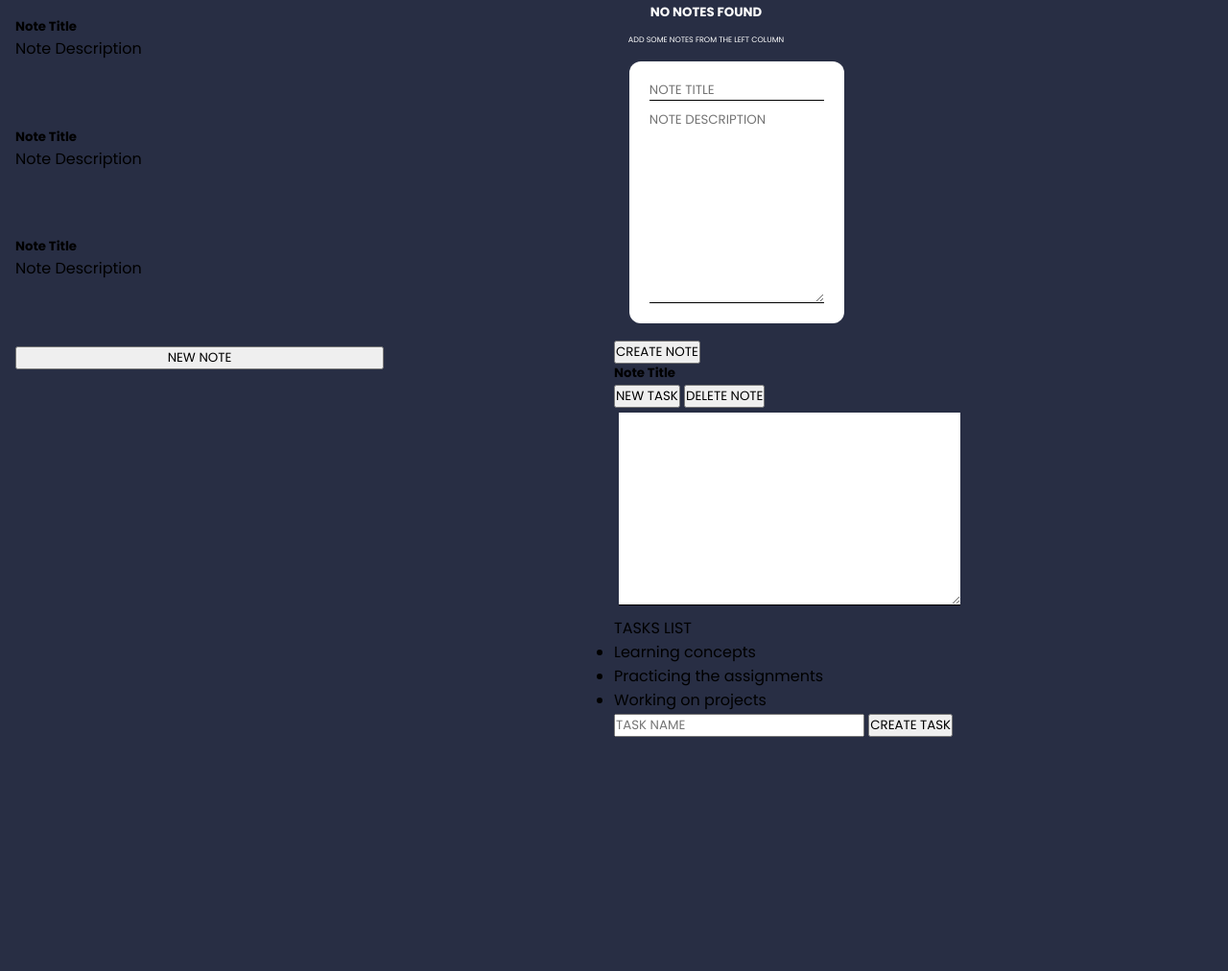
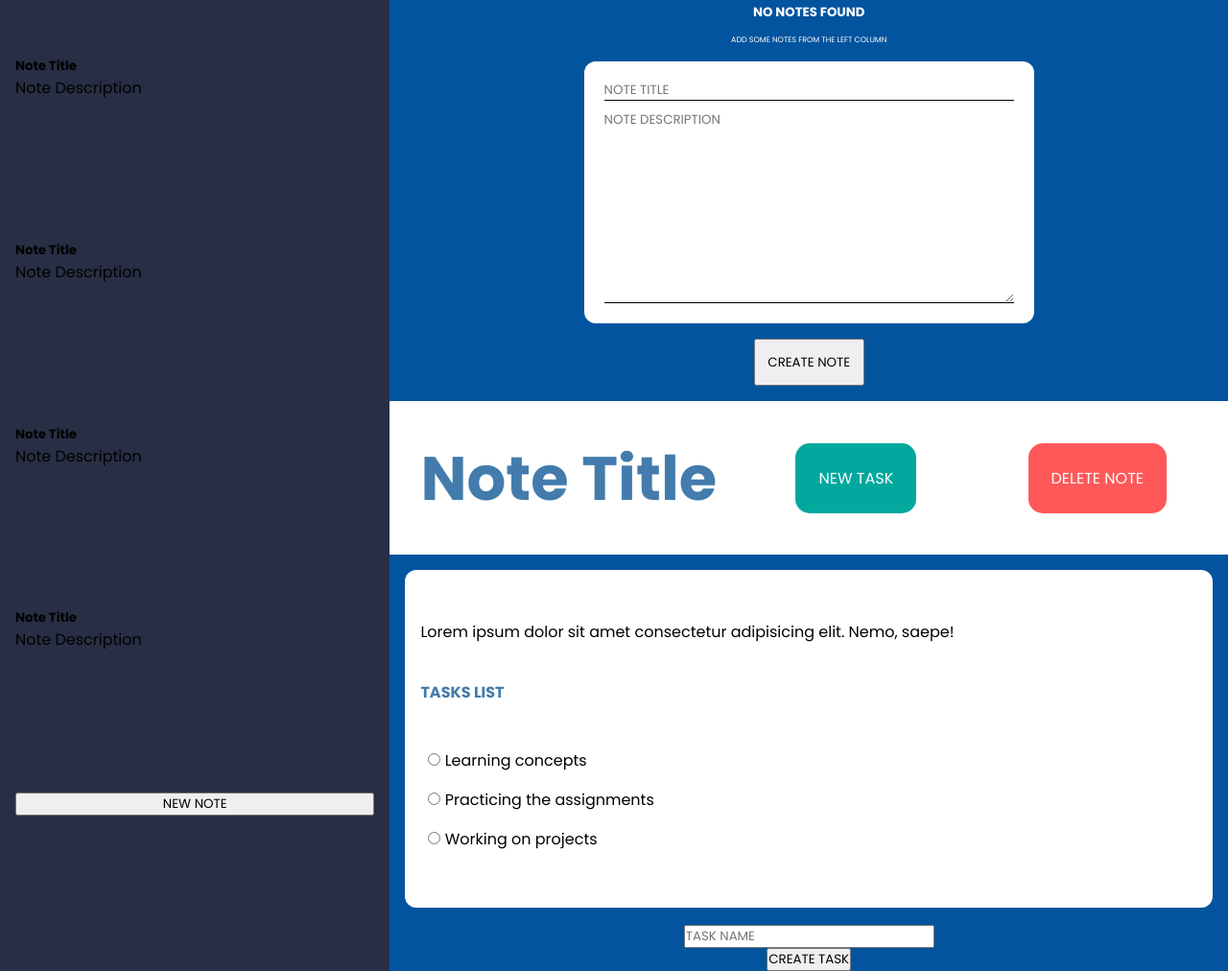
Before and after one commit to AjayTumula/Note-Keep-Project, a website built with Vite: page NoteKepper/index.html in a window 1280 px wide. Shown: the part 970-1982 px from the top of the page at 96% size. Before the commit the page ends 1738 px from the top, so only its background shows below. Built offline with nearby package versions, Linux system fonts and the light colour scheme.

Commit message:
Implemented the styling for the note creation, and view note

```diff
--- a/NoteKepper/index.html
+++ b/NoteKepper/index.html
@@ -33,7 +33,7 @@
             <button>NEW NOTE</button>
         </div>
         <div class="noteInfo">
-            <section class="noteDescription">
+            <section class="fileInfo">
                 <img src="./assets/filemanager.png" alt="">
                 <h5>NO NOTES FOUND</h5>
                 <p>ADD SOME NOTES FROM THE LEFT COLUMN</p>
@@ -48,25 +48,36 @@
                     <button>CREATE NOTE</button>
                 </div>
             </section>
+
             <section class="viewNote">
                 <div id="noteTitle">
                     <h5>Note Title</h5>
-                    <div id="buttons">
+                    <div class="buttons">
                         <button id="newTaskButton">NEW TASK</button>
                         <button id="deleteNote">DELETE NOTE</button>
                     </div>
                 </div>
                 <div id="noteDescription">
-                    <textarea name="text" id="" cols="30" rows="10"></textarea>
-                    <p>TASKS LIST</p>
-                    <ul id="taskUncheck">
-                        <li>Learning concepts</li>
-                        <li>Practicing the assignments</li>
-                        <li>Working on projects</li>
-                    </ul>
+                    <p>Lorem ipsum dolor sit amet consectetur adipisicing elit. Nemo, saepe!</p>
+                    <h4>TASKS LIST</h4>
+                    <div id="taskUncheck">
+                        <div>
+                            <input type="radio">
+                            <span>Learning concepts</span>
+                        </div>
+                        <div>
+                            <input type="radio"> <span>Practicing the assignments</span>
+                        </div>
+                        <div>
+                            <input type="radio"> <span>Working on projects</span>
+                        </div>
+
+                    </div>
                 </div>
                 <div id="newTask">
-                    <input type="text" placeholder="TASK NAME">
+                    <div id="#inputTask">
+                        <input type="text" placeholder="TASK NAME">
+                    </div>
                     <button>CREATE TASK</button>
                 </div>
             </section>
--- a/NoteKepper/style.css
+++ b/NoteKepper/style.css
@@ -18,7 +18,7 @@ body {
 }
 
 .pageTwo {
-    height: 100vh;
+    /* height: 100vh; */
     width: 100%;
     display: flex;
     justify-content: space-between;
@@ -43,36 +43,44 @@ body {
 .noteInfo {
     display: flex;
     flex-direction: column;
-    width: 50%;
+    width: 70%;
     position: relative;
+    background: #02549e;
 }
 
-.noteDescription {
+.fileInfo {
     display: flex;
     flex-direction: column;
     justify-content: space-evenly;
     align-items: center;
     color: white;
-    width: 30%;
 }
 
-.noteDescription img {
+.fileInfo img {
     height: 40vh;
 }
 
-.noteDescription h5 {
+.fileInfo h5 {
     font-weight: bold;
     margin: 0.8rem 0;
 }
 
-.noteDescription p {
+.fileInfo p {
     font-size: 8px;
+}
+
+.noteCreation {
+    display: flex;
+    flex-direction: column;
+    justify-content: space-evenly;
+    align-items: center;
 }
 
 .noteCreation .createNote {
    background: white;
    padding: 1rem;
    border-radius: 12px;
+   width: 50%;
 }
 
 .createNote input, textarea {
@@ -81,3 +89,77 @@ body {
     border-bottom: 0.5px solid black;
     margin: 0.3rem;
 }
+
+.createNoteButton  button {
+    padding: 0.8rem;
+}
+
+#noteTitle {
+    display: flex;
+    justify-content: space-between;
+    align-items: center;
+    background: white;
+    height: 20vh;
+    width: 100%;
+    margin: 1rem 0;
+}
+
+#noteTitle h5 {
+    font-weight: bold;
+    font-size: 4rem;
+    margin: 0 2rem;
+    color: #437cac;
+}
+
+#noteTitle .buttons button {
+   border: none;
+   background: none;
+   font-size: 1rem;
+   color: white;
+   padding: 1.5rem;
+   border-radius: 15px;
+}
+
+#noteTitle .buttons #newTaskButton {
+    background: #02a89e;
+    margin: 3rem;
+}
+
+#noteTitle #deleteNote {
+    background: #ff5858;
+    margin: 4rem;
+}
+
+#noteDescription {
+    display: flex;
+    flex-direction: column;
+    justify-content: space-evenly;
+    align-items: start;
+    margin: 1rem;
+    padding: 1rem;
+    background: white;
+    border-radius: 12px;
+    height: 40vh;
+}
+
+#noteDescription h4 {
+    margin: 0.2rem 0;
+    color: #437cac;
+}
+
+#taskUncheck {
+    display: flex;
+    flex-direction: column;
+}
+
+#taskUncheck div {
+    margin: 0.5rem;
+}
+
+#newTask {
+    display: flex;
+    flex-direction: column;
+    justify-content: center;
+    align-items: center;
+
+}
```
